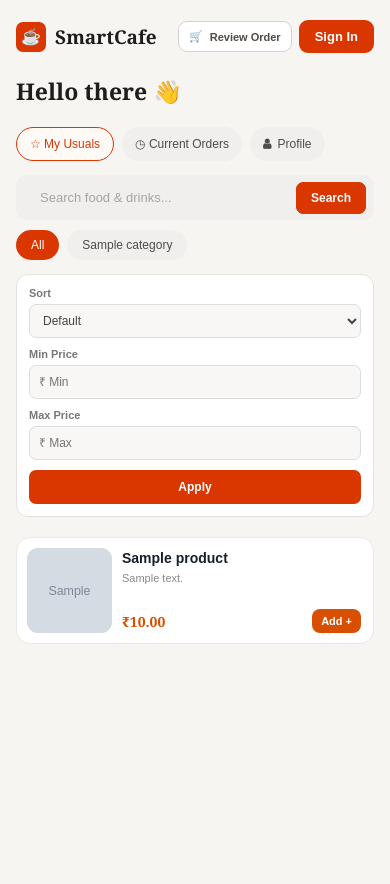
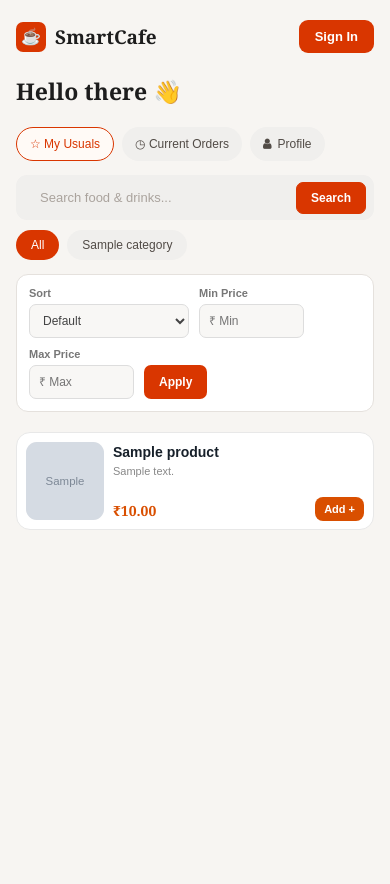
Before and after one commit to adiishhh/cafe_ecommerce, a Django app: page / in a window 390 px wide. Shown: the top 884 px of the page. Run offline with Django 5.2, Linux system fonts and the light colour scheme; tables that the repository leaves empty hold one stand-in row (values such as "Sample post"); grey boxes marked "Sample" are stand-in pictures; some libraries are stand-ins or nearby versions.

Commit message:
Changed listing pages UI

```diff
--- a/product/static/users_panel/css/users_products.css
+++ b/product/static/users_panel/css/users_products.css
@@ -136,23 +136,30 @@
 .search-clear a:hover {
     text-decoration: underline;
 }
+
+
 /* =========================
    PRODUCT SECTION
    ========================= */
 
 .product-section {
     margin-top: 20px;
+
+    padding-bottom: 90px;
 }
 
 
 /* =========================
-   PRODUCT LIST
+   PRODUCT GRID
    ========================= */
 
 .product-list {
-    display: flex;
-    flex-direction: column;
-    gap: 12px;
+    display: grid;
+
+    grid-template-columns:
+        repeat(3, minmax(0, 1fr));
+
+    gap: 16px;
 }
 
 
@@ -162,33 +169,34 @@
 
 .product-card {
     display: flex;
-    align-items: center;
+    align-items: flex-start;
 
     width: 100%;
+    min-width: 0;
 
-    min-height: 110px;
+    min-height: 135px;
 
     padding: 12px;
-
-    box-sizing: border-box;
 
     background: #ffffff;
 
     border: 1px solid #e8e8e8;
-
     border-radius: 14px;
 
     text-decoration: none;
-
     color: inherit;
 
-    transition: box-shadow 0.2s ease,
-                transform 0.2s ease;
+    transition:
+        box-shadow 0.2s ease,
+        transform 0.2s ease;
 }
 
 
 .product-card:hover {
-    box-shadow: 0 3px 12px rgba(0, 0, 0, 0.08);
+    transform: translateY(-1px);
+
+    box-shadow:
+        0 4px 14px rgba(0, 0, 0, 0.08);
 }
 
 
@@ -202,7 +210,7 @@
     flex: 0 0 100px;
 
     width: 100px;
-    height: 100px;
+    height: 110px;
 
     overflow: hidden;
 
@@ -251,43 +259,41 @@
     position: relative;
 
     flex: 1;
-
     min-width: 0;
 
-    height: 100px;
+    height: 110px;
 
-    padding: 2px 4px 2px 12px;
-
-    box-sizing: border-box;
+    padding: 2px 0 2px 12px;
 }
 
 
 .product-info h3 {
     margin: 0 0 5px;
 
+    overflow: hidden;
+
+    color: #17202a;
+
     font-size: 15px;
-
     font-weight: 600;
 
-    color: #17202a;
+    white-space: nowrap;
+    text-overflow: ellipsis;
 }
 
 
 .product-info p {
     margin: 0;
 
-    max-width: calc(100% - 75px);
+    padding-right: 2px;
 
     color: #888;
 
-    font-size: 12px;
-
-    line-height: 1.35;
+    font-size: 11px;
+    line-height: 1.4;
 
     display: -webkit-box;
-
-    -webkit-line-clamp: 2;
-
+    -webkit-line-clamp: 3;
     -webkit-box-orient: vertical;
 
     overflow: hidden;
@@ -298,7 +304,7 @@
     position: absolute;
 
     left: 12px;
-    bottom: 2px;
+    bottom: 0;
 
     font-family: Georgia, serif;
 
@@ -315,20 +321,25 @@
 .add-button {
     position: absolute;
 
-    right: 4px;
-    bottom: 0;
+    right: 0;
+    bottom: -1px;
 
     padding: 7px 11px;
 
     border-radius: 8px;
 
     background: #d94f00;
-
     color: #ffffff;
 
-    font-size: 12px;
+    font-size: 11px;
+    font-weight: 600;
 
-    font-weight: 600;
+    white-space: nowrap;
+}
+
+
+.product-card:hover .add-button {
+    background: #c53100;
 }
 
 
@@ -470,32 +556,34 @@
 
 
 /* =========================
-   RESPONSIVE
+   TABLET
    ========================= */
 
-@media (max-width: 600px) {
+@media (max-width: 1000px) {
 
-    .product-filters {
-        align-items: stretch;
-        flex-direction: column;
+    .product-list {
+        grid-template-columns:
+            repeat(2, minmax(0, 1fr));
+    }
+
+}
+
+
+/* =========================
+   MOBILE
+   ========================= */
+
+@media (max-width: 650px) {
+
+    .product-section {
+        padding-bottom: 85px;
     }
 
 
-    .filter-group {
-        width: 100%;
-    }
+    .product-list {
+        grid-template-columns: 1fr;
 
-
-    .filter-group select,
-    .filter-group input {
-        width: 100%;
-    }
-
-
-    .apply-filter-button,
-    .clear-filter-button {
-        width: 100%;
-        justify-content: center;
+        gap: 12px;
     }
 
 
@@ -521,15 +609,17 @@
     }
 
 
-    .product-info p {
-        max-width: calc(100% - 65px);
+    .product-info h3 {
+        margin-bottom: 4px;
 
-        font-size: 11px;
+        font-size: 14px;
     }
 
 
-    .product-info h3 {
-        font-size: 14px;
+    .product-info p {
+        font-size: 11px;
+
+        -webkit-line-clamp: 2;
     }
 
 
@@ -542,11 +632,60 @@
 
     .add-button,
     .unavailable-price {
-        right: 2px;
+        right: 0;
 
         padding: 6px 9px;
 
         font-size: 11px;
     }
 
+
+    .review-order-bar {
+        bottom: 10px;
+
+        width: calc(100% - 24px);
+
+        min-height: 52px;
+
+        border-radius: 14px;
+    }
+
 }
+
+
+/* =========================
+   SMALL MOBILE
+   ========================= */
+
+@media (max-width: 400px) {
+
+    .product-card {
+        padding: 9px;
+    }
+
+
+    .product-image {
+        flex-basis: 78px;
+
+        width: 78px;
+        height: 78px;
+    }
+
+
+    .product-info {
+        height: 78px;
+
+        padding-left: 9px;
+    }
+
+
+    .product-info strong {
+        left: 9px;
+    }
+
+
+    .review-order-bar {
+        width: calc(100% - 20px);
+    }
+
+}
--- a/static/users_panel/css/home.css
+++ b/static/users_panel/css/home.css
@@ -42,47 +42,6 @@ input {
     display: flex;
     align-items: center;
     gap: 12px;
-}
-
-.review-order-button {
-    display: flex;
-    align-items: center;
-    gap: 7px;
-
-    padding: 9px 14px;
-
-    border: 1px solid #d8d2cd;
-    border-radius: 9px;
-
-    background: #ffffff;
-    color: #514b46;
-
-    font-size: 12px;
-    font-weight: 700;
-}
-
-.review-order-button:hover {
-    border-color: #d93600;
-    color: #d93600;
-}
-
-.cart-count {
-    min-width: 19px;
-    height: 19px;
-
-    display: flex;
-    align-items: center;
-    justify-content: center;
-
-    padding: 0 5px;
-
-    border-radius: 50%;
-
-    background: #d93600;
-    color: #ffffff;
-
-    font-size: 10px;
-    font-weight: 700;
 }
 
 .brand {
@@ -546,9 +505,4 @@ input {
         gap: 7px;
     }
 
-    .review-order-button {
-        padding: 8px 10px;
-        font-size: 11px;
-    }
-
 }
--- a/templates/users_panel/home.html
+++ b/templates/users_panel/home.html
@@ -59,7 +59,7 @@
 
             <div class="header-actions">
 
-                <a href="{% url 'cart' %}" class="review-order-button">
+                {% comment %} <a href="{% url 'cart' %}" class="review-order-button">
 
                     <span>
                         🛒
@@ -73,7 +73,7 @@
                         </span>
                     {% endif %}
 
-                </a>
+                </a> {% endcomment %}
 
 
                 {% if user.is_authenticated %}
@@ -362,6 +362,26 @@
 
         {% include "users_panel/users_products.html" %}
 
+            {% if cart_count > 0 %}
+
+                <a href="{% url 'cart' %}" class="review-order-bar">
+
+                    <span class="review-order-count">
+                        {{ cart_count }}
+                    </span>
+
+                    <span class="review-order-text">
+                        Review Order
+                    </span>
+
+                    <strong>
+                        ₹{{ cart_total|floatformat:0 }}
+                    </strong>
+
+                </a>
+
+            {% endif %}
+
     </div>
 </main>
 <footer class="home-footer">
```
Also changed, not shown: other parts of product/static/users_panel/css/users_products.css (+85 -10 lines).
